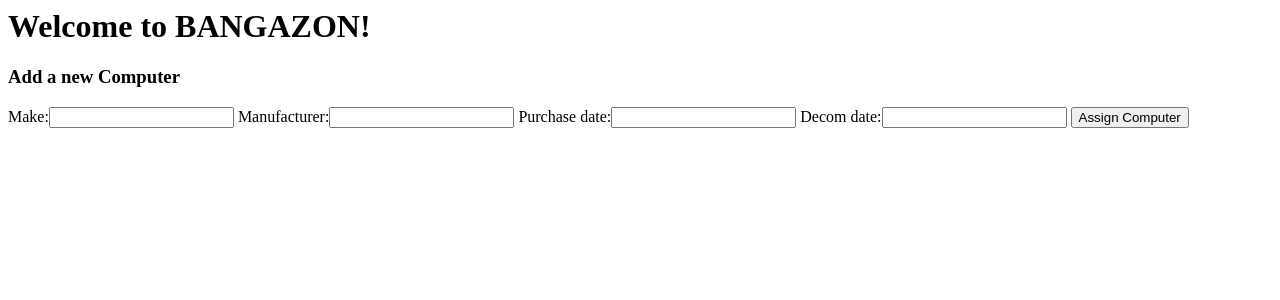
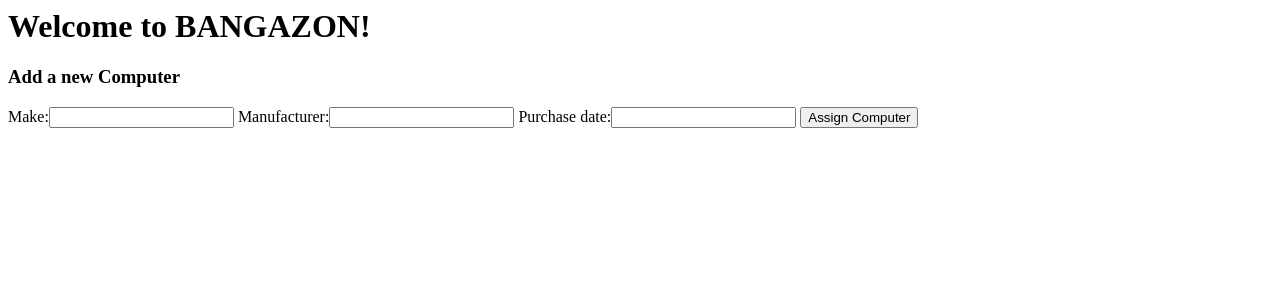
Before and after one commit to IndomitableIbises/Bangazon-Sprint-2, a Django app: page /bang/computers/add/ in a window 1280 px wide. Shown: the top 300 px of the page. Run offline with Django 3.2, Linux system fonts and the light colour scheme.

Commit message:
Fix issues from pull request, remove decom_date

```diff
--- a/app/bang/forms/computer_form.py
+++ b/app/bang/forms/computer_form.py
@@ -5,4 +5,4 @@ from bang.models import Computer
 class ComputerForm(forms.ModelForm):
     class Meta:
         model = Computer
-        fields = ['make', 'manufacturer', 'purchase_date', 'decom_date']
+        fields = ['make', 'manufacturer', 'purchase_date']
--- a/app/bang/models/computer.py
+++ b/app/bang/models/computer.py
@@ -7,7 +7,6 @@ class Computer(models.Model):
     make = models.CharField(max_length=30)
     manufacturer = models.CharField(max_length=30)
     purchase_date = models.DateField()
-    decom_date = models.DateField(blank=True)
 
     class Meta:
         db_table = "computer"
--- a/app/bang/templates/bang/computer_detail.html
+++ b/app/bang/templates/bang/computer_detail.html
@@ -8,7 +8,5 @@
 <h2>{{computer.make}}</h2>
 <h2>{{computer.manufacturer}}</h2>
 <h2>{{computer.purchase_date}}</h2>
-<h2>{{computer.decom_date}}</h2>
-<!-- Add assigned employee -->
 
 {% endblock main_stuff %}
```
